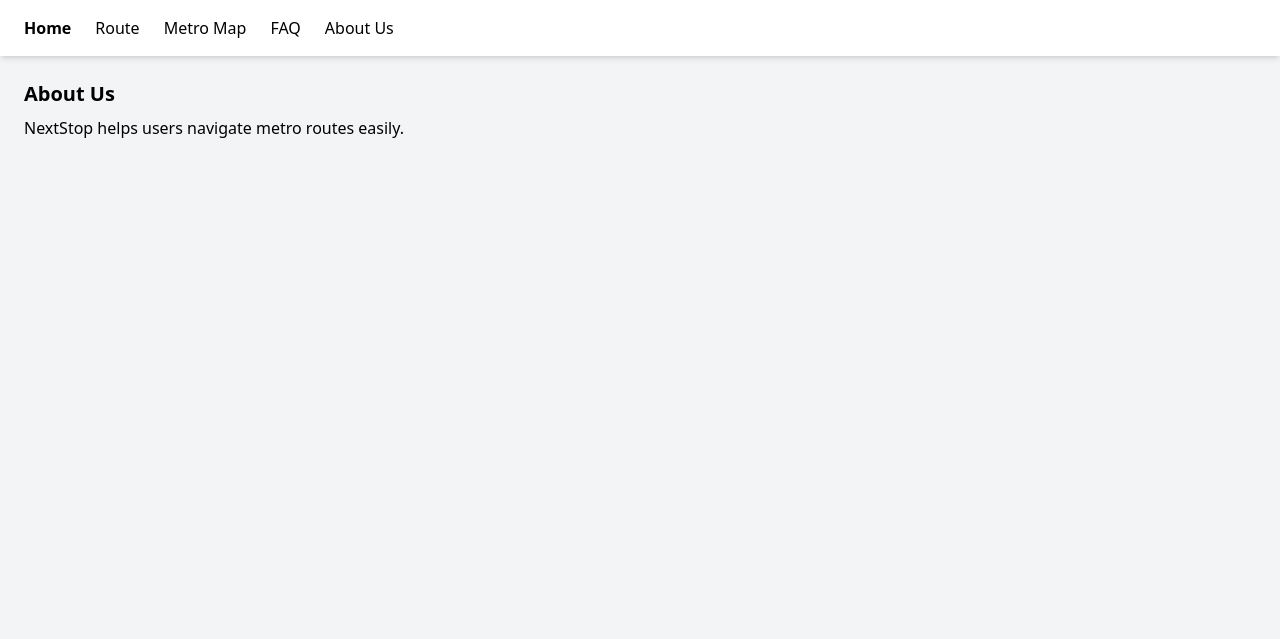
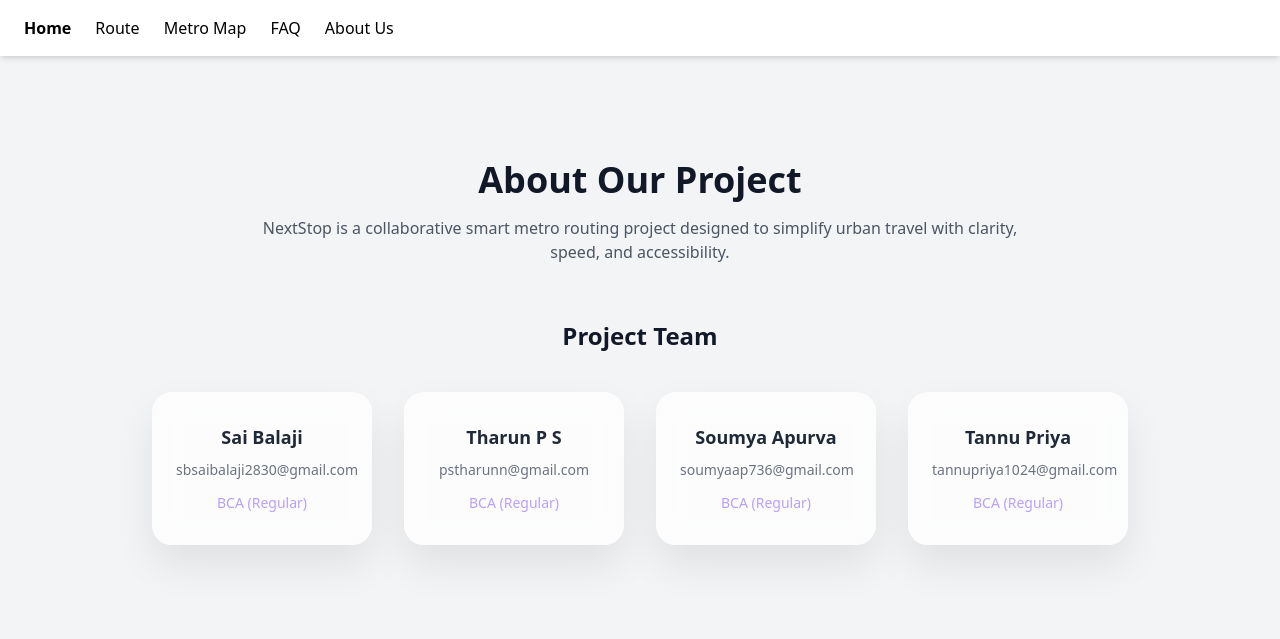
Before and after one commit to saibalaji28/NextStop, a Django app: page /info/about/ in a window 1280 px wide. Shown: the top 639 px of the page. Run offline with Django 5.2, Linux system fonts and the light colour scheme; some libraries are stand-ins or nearby versions.

Commit message:
created about.html

```diff
--- a/templates/info/about.html
+++ b/templates/info/about.html
@@ -1,6 +1,100 @@
 {% extends "base.html" %}
 
 {% block content %}
-<h1 class="text-xl font-bold">About Us</h1>
-<p class="mt-2">NextStop helps users navigate metro routes easily.</p>
+
+<!-- Floating Blur Effects -->
+<div class="absolute top-32 left-20 w-32 h-32 bg-primary/20 rounded-full blur-3xl"></div>
+<div class="absolute top-80 right-24 w-40 h-40 bg-accent/20 rounded-full blur-3xl"></div>
+<div class="absolute bottom-40 left-1/3 w-28 h-28 bg-primary/20 rounded-full blur-3xl"></div>
+
+<!-- About Section -->
+<section class="max-w-5xl mx-auto px-6 mt-20 relative z-10">
+  <div class="text-center mb-14">
+    <h2 class="text-4xl font-bold text-gray-900 mb-4">
+      About Our Project
+    </h2>
+    <p class="text-gray-600 max-w-3xl mx-auto">
+      NextStop is a collaborative smart metro routing project designed to
+      simplify urban travel with clarity, speed, and accessibility.
+    </p>
+  </div>
+
+  <!-- Team Section -->
+  <h3 class="text-2xl font-semibold text-center mb-10 text-gray-900">
+    Project Team
+  </h3>
+
+  <div class="grid grid-cols-1 sm:grid-cols-2 lg:grid-cols-4 gap-8">
+
+    <!-- Member Card -->
+    <div class="team-card">
+      <h4 class="team-name">Sai Balaji</h4>
+      <p class="team-email">sbsaibalaji2830@gmail.com</p>
+      <p class="team-role">BCA (Regular)</p>
+    </div>
+
+    <div class="team-card">
+      <h4 class="team-name">Tharun P S</h4>
+      <p class="team-email">pstharunn@gmail.com</p>
+      <p class="team-role">BCA (Regular)</p>
+    </div>
+
+    <div class="team-card">
+      <h4 class="team-name">Soumya Apurva</h4>
+      <p class="team-email">soumyaap736@gmail.com</p>
+      <p class="team-role">BCA (Regular)</p>
+    </div>
+
+    <div class="team-card">
+      <h4 class="team-name">Tannu Priya</h4>
+      <p class="team-email">tannupriya1024@gmail.com</p>
+      <p class="team-role">BCA (Regular)</p>
+    </div>
+
+  </div>
+</section>
+
+<!-- Page-specific Styles -->
+<style>
+  .team-card {
+    background: rgba(255,255,255,0.75);
+    backdrop-filter: blur(14px);
+    border-radius: 1.25rem;
+    padding: 2rem 1.5rem;
+    text-align: center;
+    box-shadow: 0 20px 40px rgba(0,0,0,0.08);
+    transition: all 0.4s ease;
+  }
+
+  .team-card:hover {
+    transform: translateY(-8px);
+    box-shadow: 0 0 0 1px rgba(79,110,247,0.25),
+                0 0 50px rgba(79,110,247,0.3);
+  }
+
+  .team-name {
+    font-size: 1.125rem;
+    font-weight: 600;
+    color: #1f2937;
+    transition: color 0.3s ease;
+  }
+
+  .team-card:hover .team-name {
+    color: #9dafff;
+  }
+
+  .team-email {
+    font-size: 0.875rem;
+    color: #6b7280;
+    margin-top: 0.5rem;
+  }
+
+  .team-role {
+    margin-top: 0.75rem;
+    font-size: 0.875rem;
+    font-weight: 500;
+    color: #ba9efc;
+  }
+</style>
+
 {% endblock %}
```
